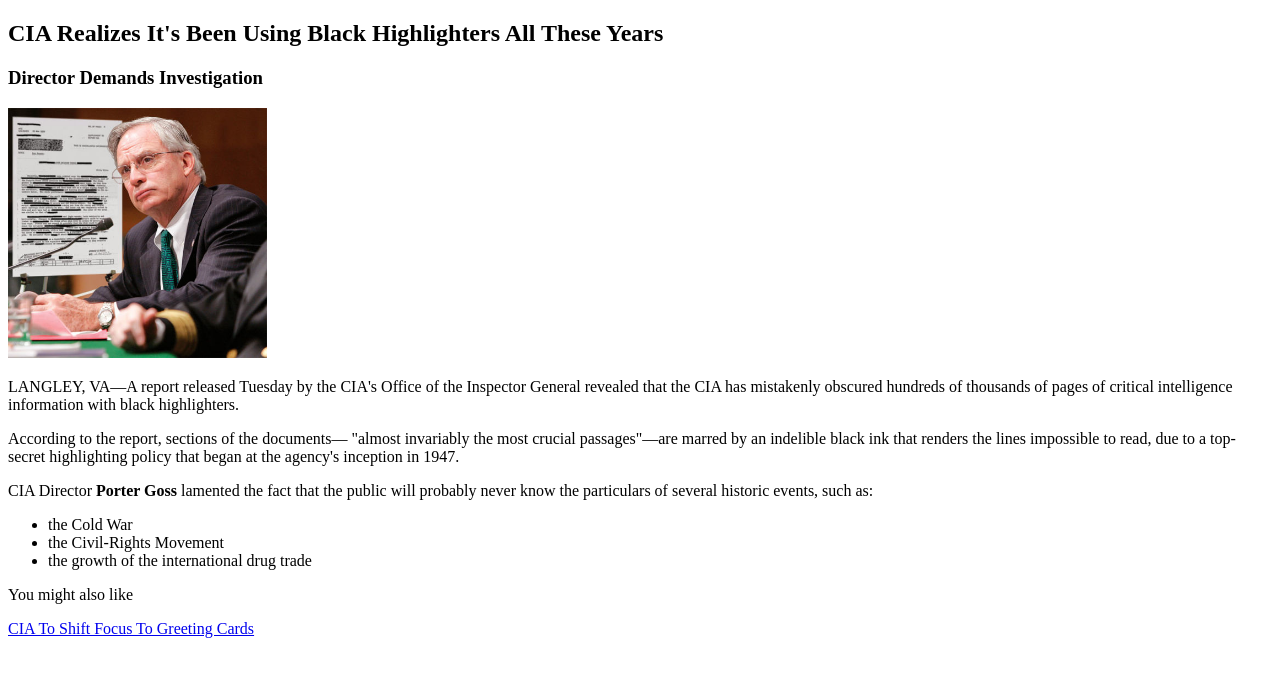
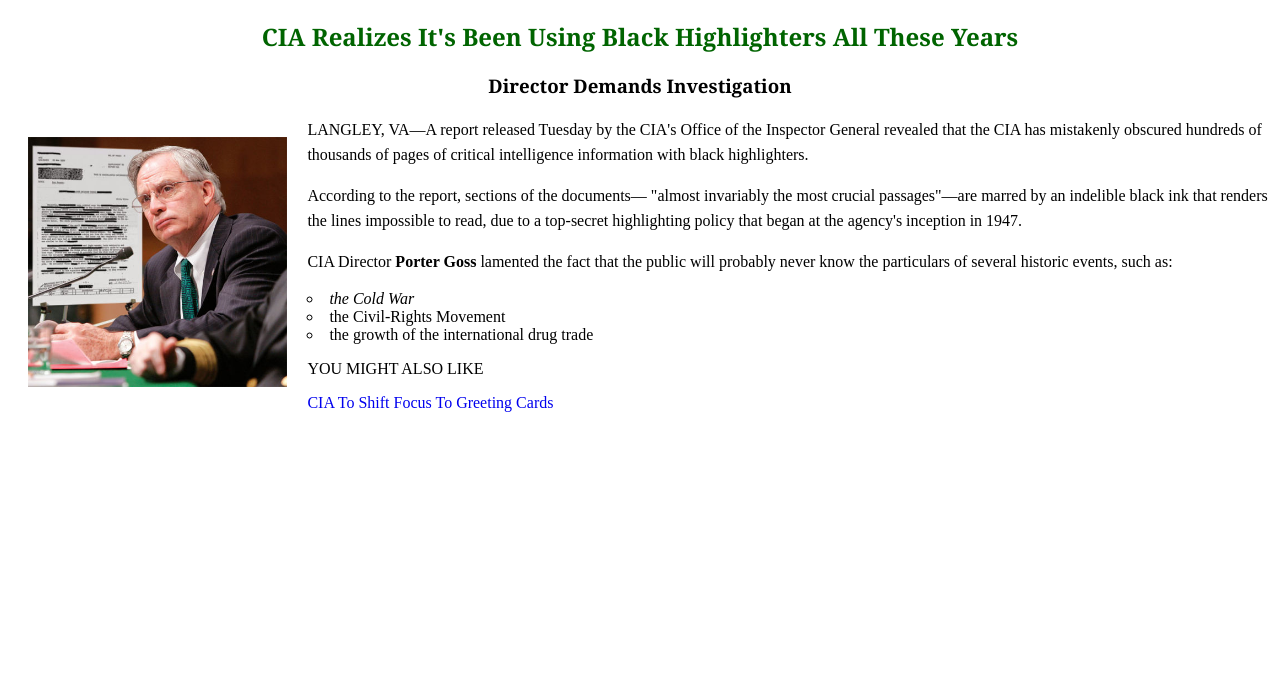
Before and after one commit to dannyb94/fsw-100, a plain HTML site: page week2/project1/index.html in a window 1280 px wide. Drawn offline with Linux system fonts and the light colour scheme.

Commit message:
project1

```diff
--- a/week2/project1/index.html
+++ b/week2/project1/index.html
@@ -3,14 +3,17 @@
     <head>
         <meta charset="UTF-8">
         <title>Project 1</title>
+        <link rel="stylesheet" href="styles.css">
     </head>
     <body>
-        <h2>CIA Realizes It's Been Using Black Highlighters All These Years</h2>
+        <h2 id="headline">CIA Realizes It's Been Using Black Highlighters All These Years</h2>
         <h3>Director Demands Investigation</h3>
-        <img src="/project1/assets/zuzaejhbyctibbyvoz8h.jpg" height="250">
-        <p>LANGLEY, VA—A report released Tuesday by the CIA's Office of the Inspector General revealed that the CIA has mistakenly obscured hundreds of thousands of pages of critical intelligence information with black highlighters.</p>
-        <p>According to the report, sections of the documents— "almost invariably the most crucial passages"—are marred by an indelible black ink that renders the lines impossible to read, due to a top-secret highlighting policy that began at the agency's inception in 1947.</p>
-        <p>CIA Director <strong>Porter Goss</strong> lamented the fact that the public will probably never know the particulars of several historic events, such as:
+        <img src="/assets/zuzaejhbyctibbyvoz8h.jpg" height="250">
+        <div class="bodyPars">
+            <p>LANGLEY, VA—A report released Tuesday by the CIA's Office of the Inspector General revealed that the CIA has mistakenly obscured hundreds of thousands of pages of critical intelligence information with black highlighters.</p>
+            <p>According to the report, sections of the documents— "almost invariably the most crucial passages"—are marred by an indelible black ink that renders the lines impossible to read, due to a top-secret highlighting policy that began at the agency's inception in 1947.</p>
+            <p>CIA Director <strong>Porter Goss</strong> lamented the fact that the public will probably never know the particulars of several historic events, such as:
+        </div>
         <div>
             <ul>
                 <li>the Cold War</li>
@@ -18,7 +21,7 @@
                 <li>the growth of the international drug trade</li>
             </ul>
         </div>
-        <p>You might also like</p>
+        <p id="outro">You might also like</p>
         <a href="http://www.theonion.com/articles/cia-to-shift-focus-to-greeting-cards,4312/">CIA To Shift Focus To Greeting Cards</a>
     </body>
 </html>
--- /dev/null
+++ b/week2/project1/styles.css
@@ -0,0 +1,62 @@
+/*
+You must include the following:
+
+X At least 1 CSS class
+X At least 1 CSS id
+X Style at least 1 child element by first selecting its parent element in CSS
+X Only CSS styling (no HTML inline styling)
+
+-----------------------------------------
+
+X Make the main headline dark green.
+X Use the font family "Georgia" for the main headline and the sub-headline.
+X Center the text of the main headline and the sub-headline.
+X Give the paragraphs a line height of 25 pixels.
+X Remove the underline from the links. (Hint: Google “How to remove the underline from link (anchor) tags”)
+X Make the "You might also like" label all uppercase.
+X Make an underline appear when you hover over a link.
+X Challenge #1: Make the image 'float' to the left of the body content.
+X Challenge #2: Add some spacing around the image so the text is not 'pressed against it'.
+*/
+
+#headline {
+    color:darkgreen;
+    font-family: Georgia, 'Times New Roman', Times, serif;
+    text-align: center;
+}
+
+h3 {
+    font-family: Georgia, 'Times New Roman', Times, serif;
+    text-align: center;
+}
+
+.bodyPars {
+    line-height: 25px;
+}
+
+a:link {
+    text-decoration: none;
+
+}
+
+a:hover{
+    text-decoration: underline;
+}
+
+img {
+    float: left;
+    padding: 20px;
+}
+
+ul {
+    list-style-type: circle;
+    list-style-position: inside;
+}
+
+li:first-child{
+    font-style: italic;
+}
+
+#outro {
+    text-transform: uppercase;
+}
```
